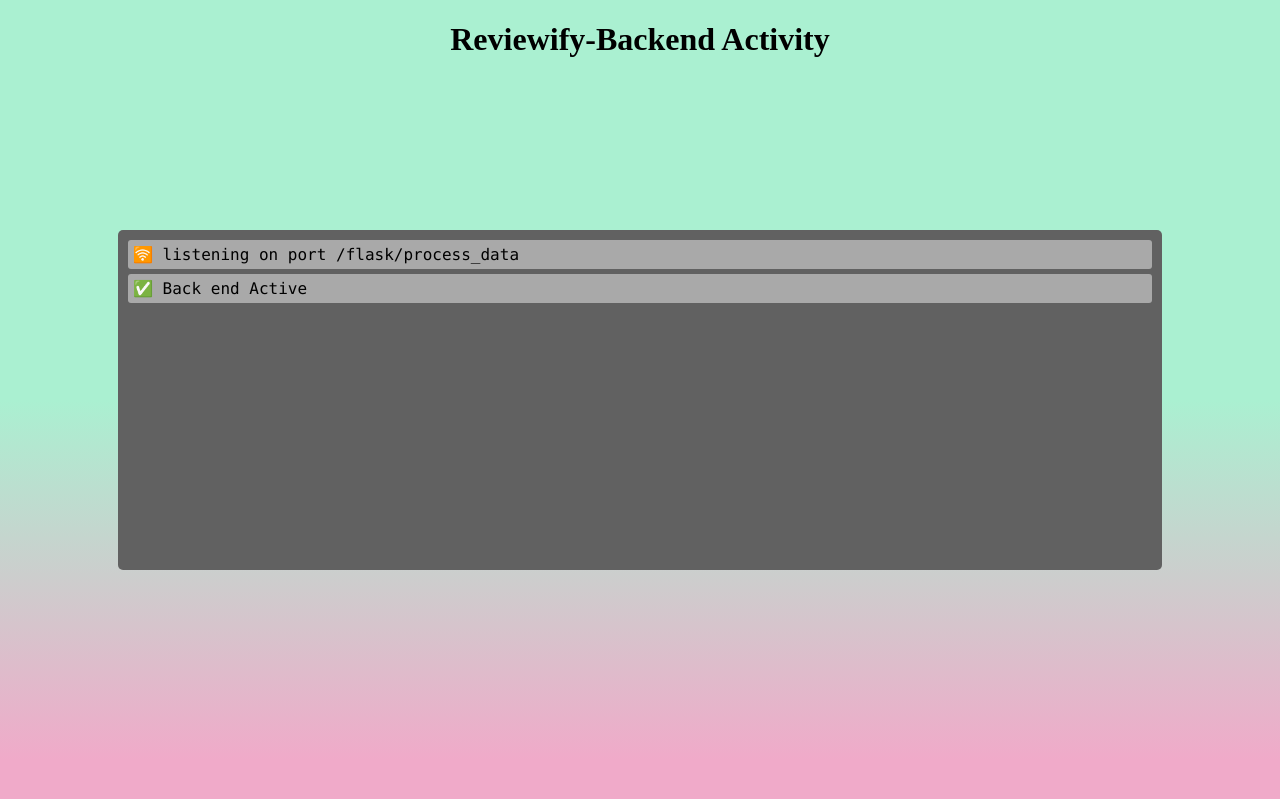
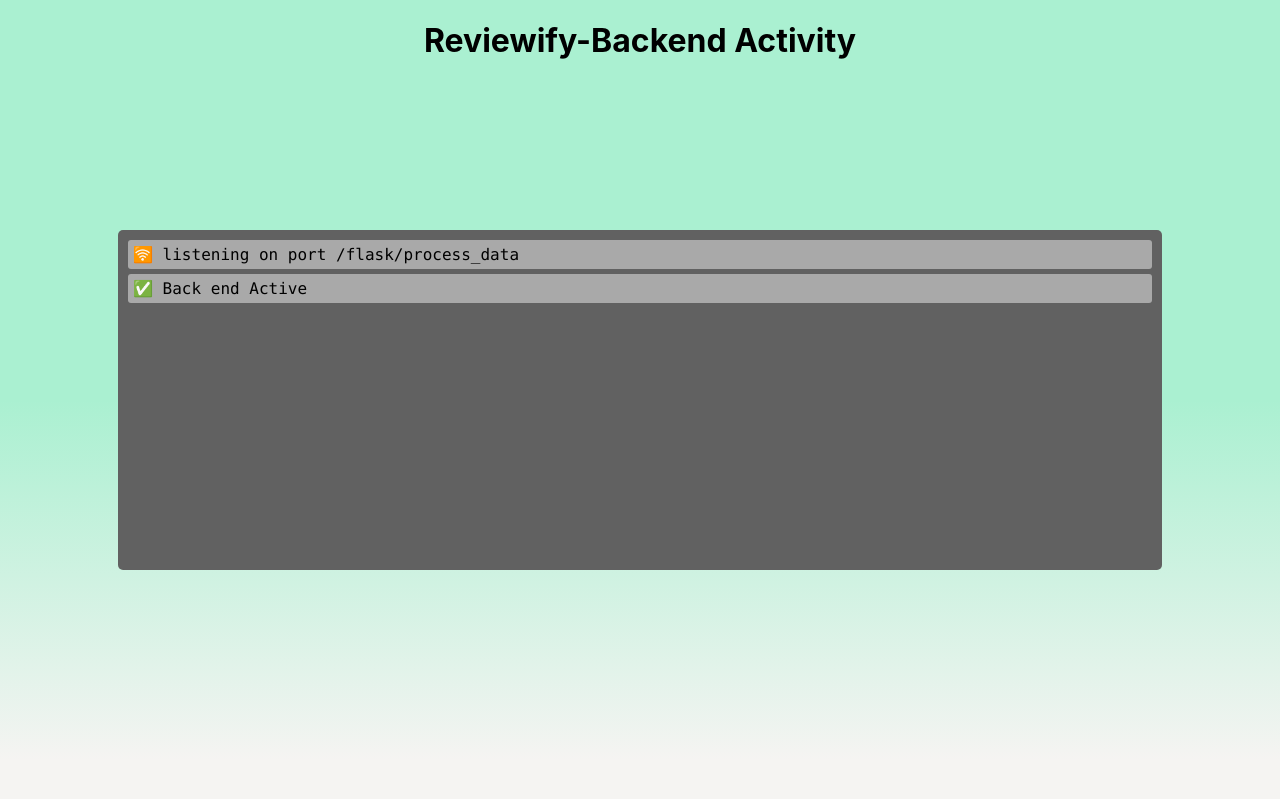
Before and after one commit to AndrewidRizk/Reviewify-Backend, a Flask app: page / in a window 1280 px wide. Run offline with Flask 2, Linux system fonts and the light colour scheme; data that the repository does not hold is empty.

Commit message:
css changes

```diff
--- a/templates/index.html
+++ b/templates/index.html
@@ -6,7 +6,7 @@
     <title>Backend Activity</title>
     <style>
         body {
-            background: linear-gradient(to bottom, rgb(170, 240, 209) 50%, rgb(240,170,201) 95%);
+            background: linear-gradient(to bottom, rgb(170, 240, 209) 50%, #f5f4f2 95%);
             margin: 0;
             padding: 0;
             display: flex;
@@ -20,6 +20,9 @@
             left: 50%;
             transform: translateX(-50%);
             text-align: center;
+            font-family: -apple-system, BlinkMacSystemFont, 'Segoe UI', 'Roboto', 'Oxygen',
+    'Ubuntu', 'Cantarell', 'Fira Sans', 'Droid Sans', 'Helvetica Neue',
+    sans-serif;
         }
         #activity {
             background-color: rgb(97, 97, 97);
```
